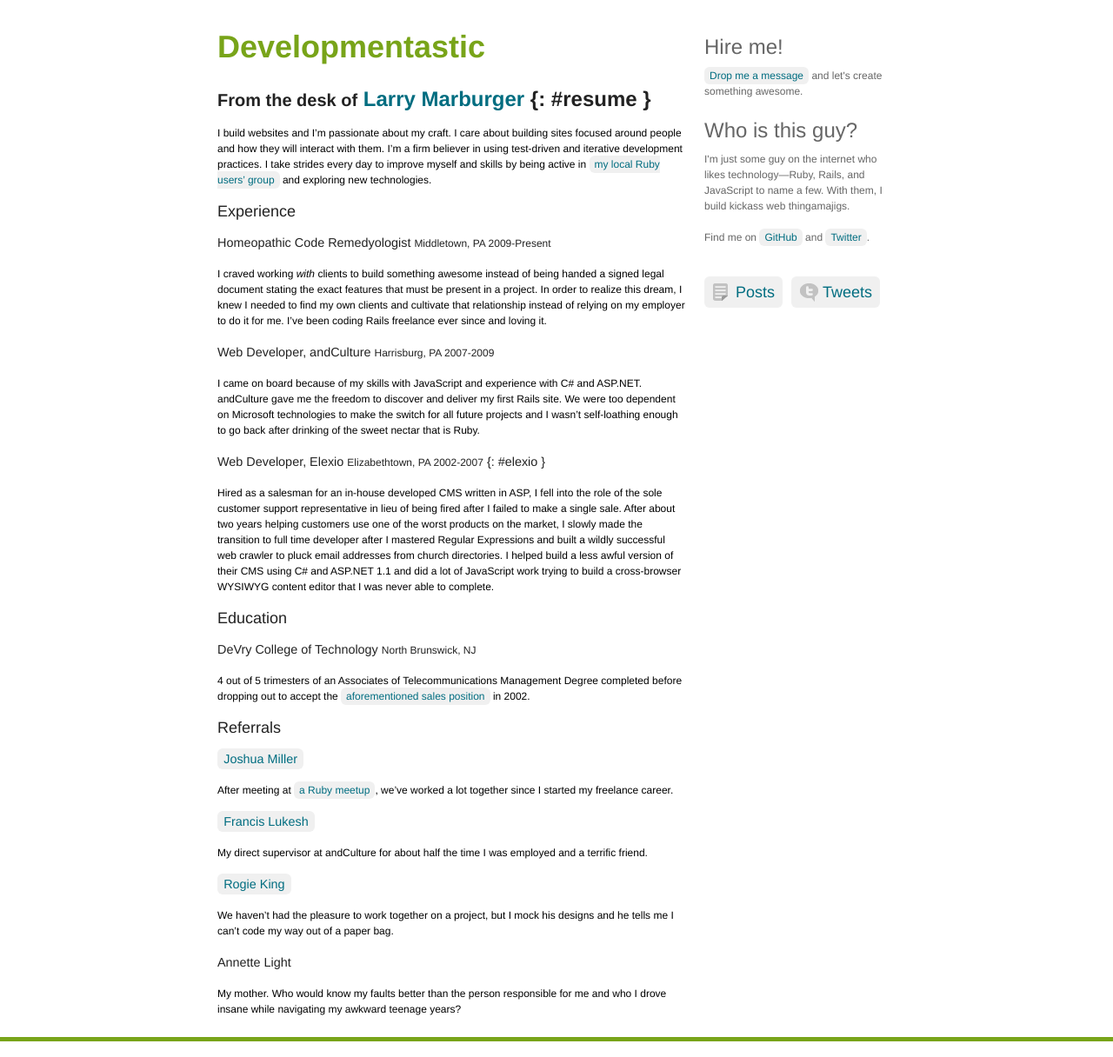
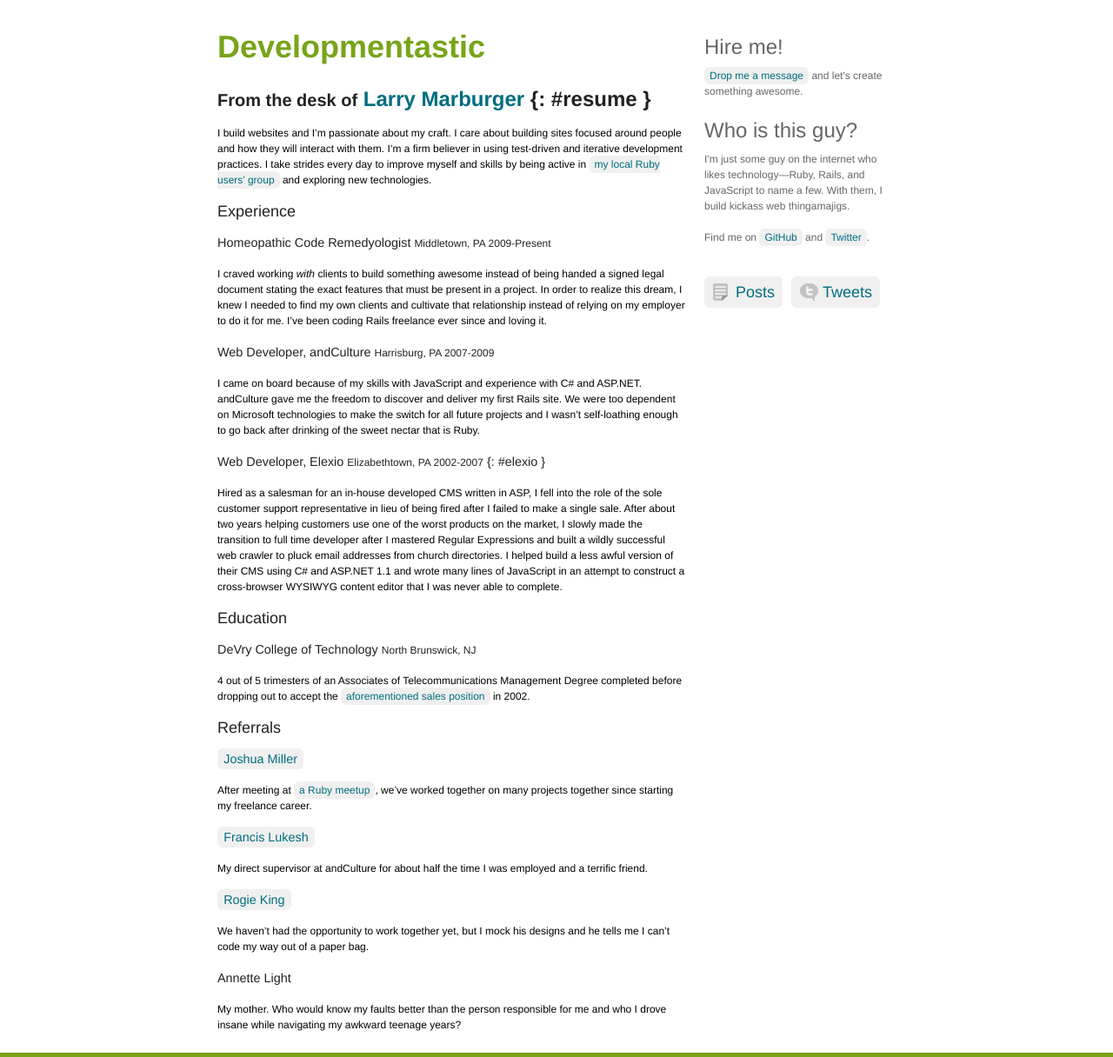
Before and after one commit to lmarburger/lmarburger.github.com, a Jekyll site: the page built from resume.md, in a window 1280 px wide. Shown: the whole page at 87% size. Built offline with Jekyll 4.4.1, drawn with Linux system fonts in a browser that asks for light colours.

Commit message:
My beautiful and wise wife had some copy corrections.

```diff
--- a/resume.md
+++ b/resume.md
@@ -34,9 +34,9 @@
 use one of the worst products on the market, I slowly made the transition to
 full time developer after I mastered Regular Expressions and built a wildly
 successful web crawler to pluck email addresses from church directories. I
-helped build a less awful version of their CMS using C# and ASP.NET 1.1 and did
-a lot of JavaScript work trying to build a cross-browser WYSIWYG content editor
-that I was never able to complete.
+helped build a less awful version of their CMS using C# and ASP.NET 1.1 and
+wrote many lines of JavaScript in an attempt to construct a cross-browser
+WYSIWYG content editor that I was never able to complete.
 
 
 ### Education
@@ -50,16 +50,16 @@
 ### Referrals
 
 #### [Joshua Miller][josh]
-After meeting at [a Ruby meetup][ruby_group], we've worked a lot together since
-I started my freelance career.
+After meeting at [a Ruby meetup][ruby_group], we've worked together on many
+projects together since starting my freelance career.
 
 #### [Francis Lukesh][fran]
 My direct supervisor at andCulture for about half the time I was employed and a
 terrific friend.
 
 #### [Rogie King][rogie]
-We haven't had the pleasure to work together on a project, but I mock his
-designs and he tells me I can't code my way out of a paper bag.
+We haven't had the opportunity to work together yet, but I mock his designs and
+he tells me I can't code my way out of a paper bag.
 
 #### Annette Light
 My mother. Who would know my faults better than the person responsible for me
```
